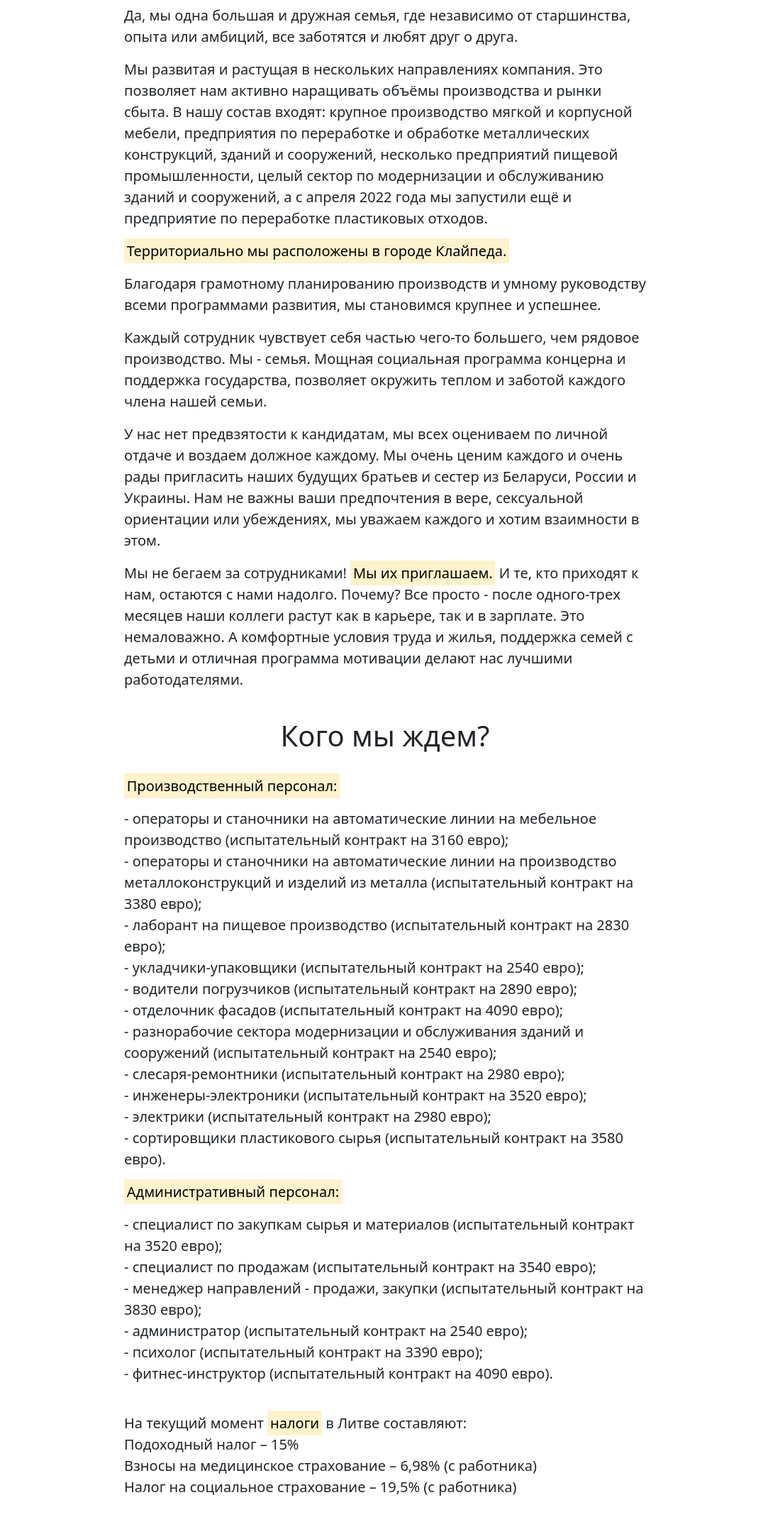
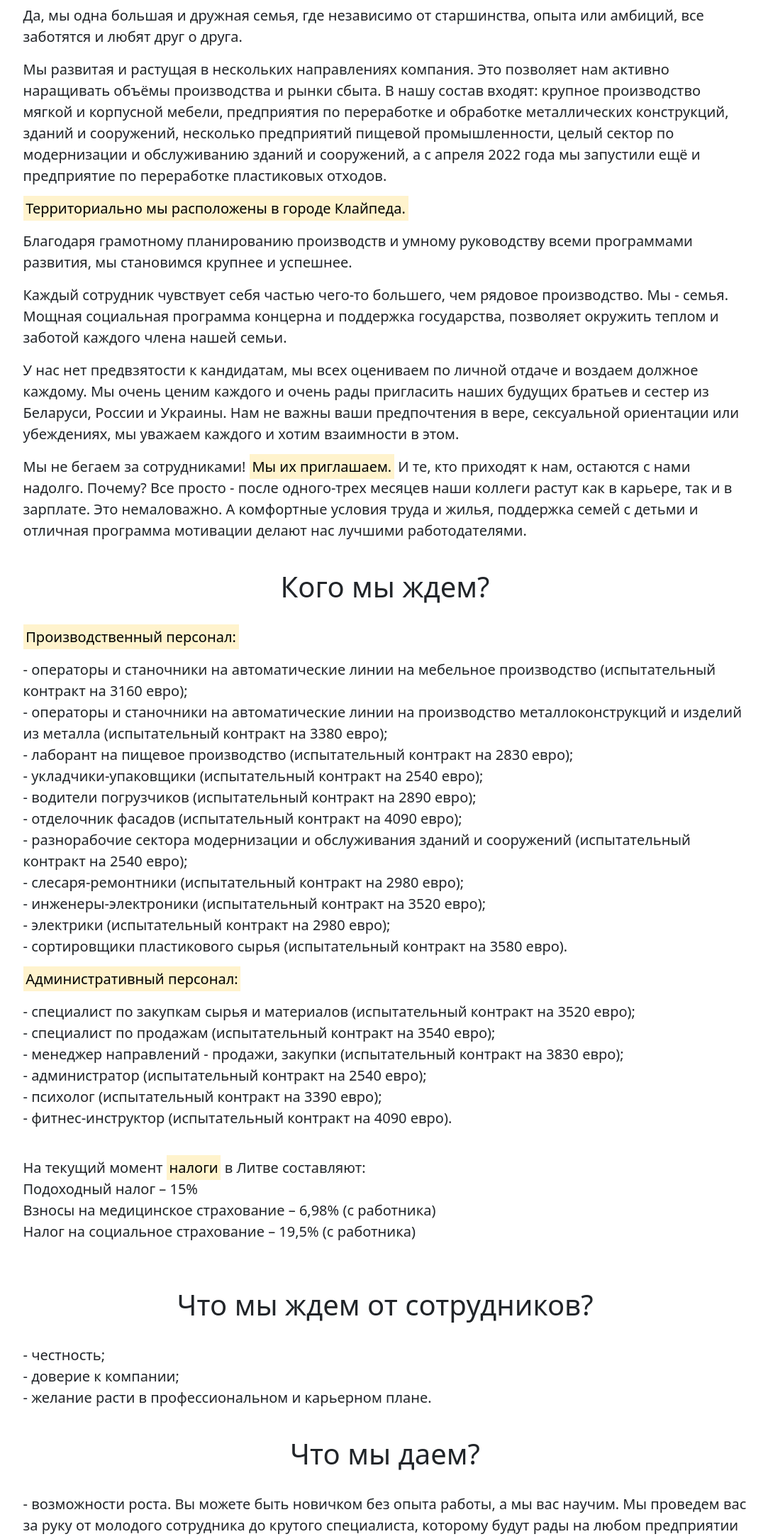
Before and after one commit to shantsev/lithuania, a plain HTML site: page index.html in a window 1280 px wide. Shown: the part 619-2788 px from the top of the page at 71% size, without its empty margins (97-1180 px from the left). Drawn offline with nearby package versions, Linux system fonts and the light colour scheme.

Commit message:
Add files via upload

```diff
--- a/index.html
+++ b/index.html
@@ -28,7 +28,7 @@
 
     <div class="container pt-4">
         <div class="row justify-content-center">
-            <div class="col-8">
+            <div class="col-11">
                 <p class="lead">
                     Да, мы одна большая и дружная семья, где независимо от старшинства, опыта или амбиций, все заботятся и любят друг о друга.
                 </p>
@@ -68,7 +68,7 @@
         <div class="row">
             <div class="col">
             </div>
-            <div class="col-8">
+            <div class="col-11">
                 <p class="lead">
                     <mark>Производственный персонал:</mark>
                 </p>
@@ -103,7 +103,7 @@
         <div class="row pt-4">
             <div class="col">
             </div>
-            <div class="col-8">
+            <div class="col-11">
                 <p class="lead">
                     На текущий момент <mark>налоги</mark> в Литве составляют:<br>
                     Подоходный налог – 15%<br>
@@ -139,7 +139,7 @@
         <div class="row">
             <div class="col">
             </div>
-            <div class="col-8">
+            <div class="col-11">
                 <p class="lead">
                     - честность;<br>
                     - доверие к компании;<br>
@@ -165,7 +165,7 @@
         <div class="row">
             <div class="col">
             </div>
-            <div class="col-8">
+            <div class="col-11">
                 <p class="lead">
                     - возможности роста. Вы можете быть новичком без опыта работы, а мы вас научим. Мы проведем вас за руку от молодого сотрудника до крутого специалиста, которому будут рады на любом предприятии подобного профиля по всей Европе. А если вы уже состоявшийся специалист, то мы это оценим и ваш испытательный срок очень сократится.
                 </p>
@@ -207,7 +207,7 @@
         <div class="row">
             <div class="col">
             </div>
-            <div class="col-8">
+            <div class="col-11">
                 <p class="lead">
                     Отправляй заявку и проверяй свою почту.<br>
                     Мы ценим каждого обратившегося и ответим на любой вопрос.<br>
@@ -233,7 +233,7 @@
         <div class="row">
             <div class="col">
             </div>
-            <div class="col-8">
+            <div class="col-11">
                 <p class="lead">
                     Задай свой вопрос здесь -
                     <a href="mailto:shantsev.m@ya.ru?subject=The%20subject%20of%20the%20email&body=The%20body%20of%20the%20email">
--- a/libs/css/mobile.css
+++ b/libs/css/mobile.css
@@ -1,13 +1,3 @@
-* {
-    margin: 0;
-    padding: 0;
-}
-
-div {
-    margin: 0;
-    padding: 0;
-}
-
 .mainIMG {
     height: 450px;
 }
@@ -18,6 +8,10 @@ div {
         padding: 0;
     }
 
+    .col-8 {
+        width: 90%;
+    }
+
     .mainIMG {
         height: 230px;
     }
```
